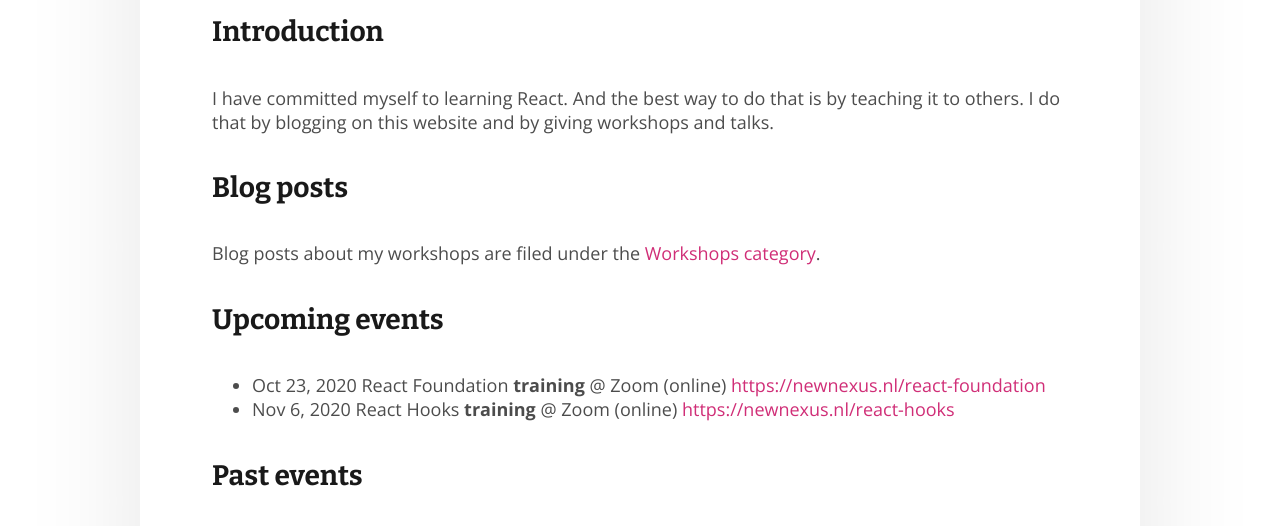
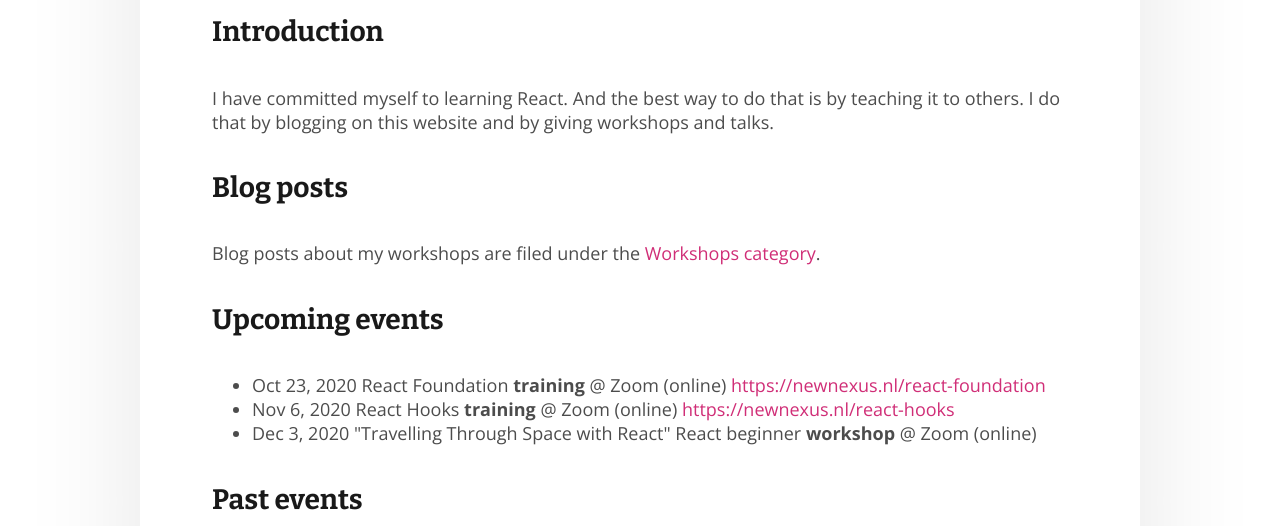
Before and after one commit to bouwe77/bouwe77.github.io, a Gatsby site: page /workshops in a window 1280 px wide. Shown: the part 262-788 px from the top of the page. Built offline with nearby package versions, Linux system fonts and the light colour scheme; Gatsby itself is replaced by a stand-in of ours.

Commit message:
Added a date for a React workshop in December 2020

```diff
--- a/src/pages/workshops.mdx
+++ b/src/pages/workshops.mdx
@@ -18,6 +18,7 @@ Blog posts about my workshops are filed under the <Link to="/categories/workshop
 
 - Oct 23, 2020 React Foundation **training** @ Zoom (online) https://newnexus.nl/react-foundation
 - Nov 6, 2020 React Hooks **training** @ Zoom (online) https://newnexus.nl/react-hooks
+- Dec 3, 2020 "Travelling Through Space with React" React beginner **workshop** @ Zoom (online)
 
 #### Past events
 
```
